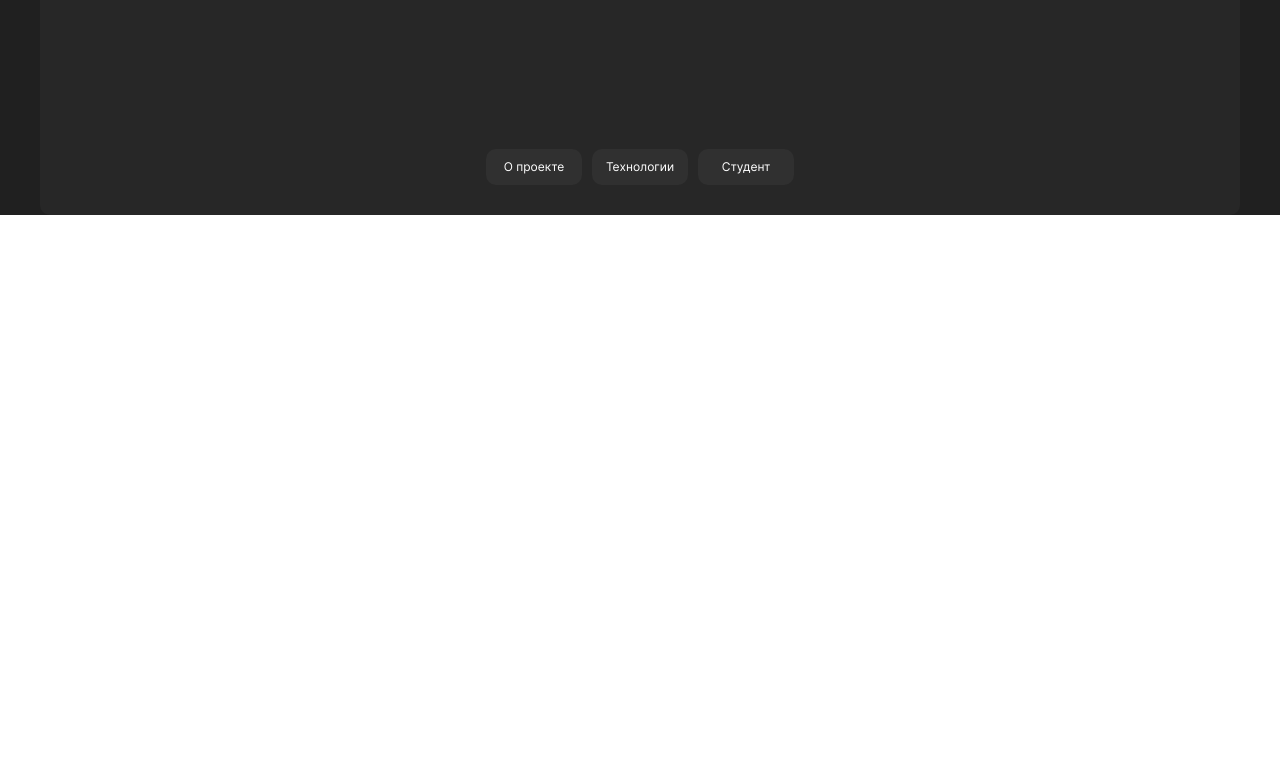
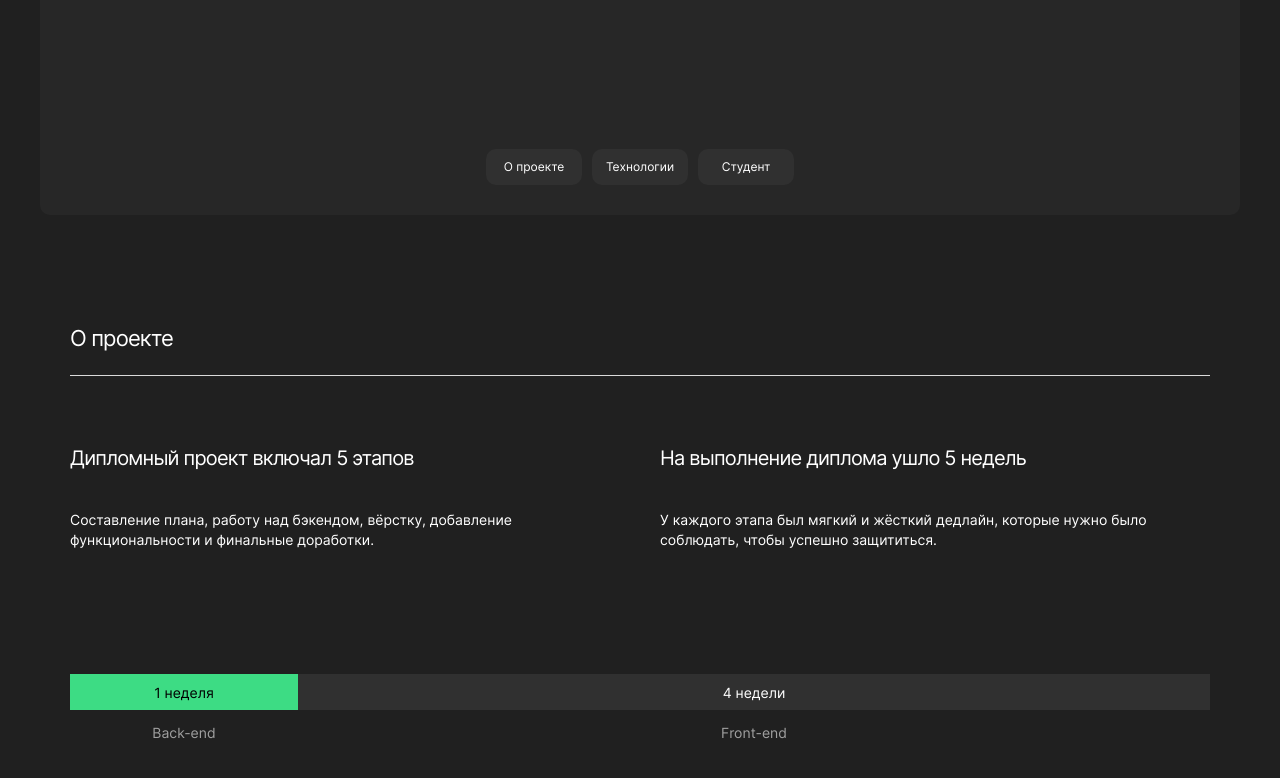
Before and after one commit to trufak/movies-explorer-frontend, a React (Create React App) app: page / in a window 1280 px wide. Shown: the part 372-1150 px from the top of the page. Before the commit the page ends 800 px from the top, so only its background shows below. Built offline with nearby package versions, Linux system fonts and the light colour scheme.

Commit message:
feat: сверстать AboutProject

```diff
--- /dev/null
+++ b/src/components/AboutProject/AboutProject.css
@@ -0,0 +1,143 @@
+.AboutProject {
+  padding: 110px 70px;
+}
+
+@media screen and (max-width: 768px) {
+  .AboutProject {
+    padding: 90px 50px;
+  }
+}
+
+@media screen and (max-width: 320px) {
+  .AboutProject {
+    padding: 70px 18px;
+  }
+}
+
+.AboutProject__title {
+  margin: 0;
+  font-weight: 400;
+  font-size: 22px;
+  line-height: 27px;
+  padding-bottom: 23px;
+  border-bottom: 1px solid #DADADA;
+  letter-spacing: -0.04em;
+}
+
+@media screen and (max-width: 320px) {
+  .AboutProject__title {
+    font-size: 18px;
+    line-height: 22px;
+    padding-bottom: 28px;
+  }
+}
+
+.AboutProject__table {
+  margin: 70px 0 110px;
+  display: grid;
+  grid-template-columns: 1fr 1fr;
+  grid-template-rows: auto auto;
+  column-gap: 40px;
+  row-gap: 26px;
+}
+
+@media screen and (max-width: 768px) {
+  .AboutProject__table {
+    column-gap: 30px;
+    row-gap: 22px;
+  }
+}
+
+@media screen and (max-width: 320px) {
+  .AboutProject__table {
+    grid-template-columns: 1fr;
+    grid-template-rows: repeat(4, auto);
+    row-gap: 16px;
+  }
+}
+
+.AboutProject__column-title {
+  margin: 0;
+  grid-row: 1;
+  font-weight: 400;
+  font-size: 20px;
+  line-height: 24px;
+  letter-spacing: -0.04em;
+}
+
+@media screen and (max-width: 320px) {
+  .AboutProject__column-title {
+    grid-row: auto;
+    font-size: 18px;
+    line-height: 22px;
+  }
+}
+
+.AboutProject__text {
+  font-weight: 400;
+  font-size: 14px;
+  line-height: 20px;
+}
+
+@media screen and (max-width: 768px) {
+  .AboutProject__text {
+    font-size: 12px;
+    line-height: 18px;
+  }
+}
+
+@media screen and (max-width: 320px) {
+  .AboutProject__text {
+    font-size: 11px;
+    line-height: 16px;
+  }
+}
+
+.AboutProject__time-line {
+  display: grid;
+  grid-template-columns: 228px 1fr;
+  grid-template-rows: 36px 45px;
+  font-size: 14px;
+  line-height: 17px;
+  align-items: center;
+  justify-items: center;
+}
+
+@media screen and (max-width: 768px) {
+  .AboutProject__time-line {
+    grid-template-columns: 140px 1fr;
+  }
+}
+
+@media screen and (max-width: 320px) {
+  .AboutProject__time-line {
+    grid-template-columns: 100px 1fr;
+    font-size: 11px;
+    line-height: 13px;
+  }
+}
+
+.AboutProject__time-backend {
+  grid-row: 1;
+  width: 100%;
+  height: 100%;
+  background-color: #3DDC84;
+  color: rgb(0, 0, 0);
+  display: flex;
+  align-items: center;
+  justify-content: center;
+}
+
+.AboutProject__time-frontend {
+  grid-row: 1;
+  width: 100%;
+  height: 100%;
+  background-color: #303030;
+  display: flex;
+  align-items: center;
+  justify-content: center;
+}
+
+.AboutProject__time-desc {
+  color: #A0A0A0;
+}
--- /dev/null
+++ b/src/components/AboutProject/AboutProject.js
@@ -0,0 +1,33 @@
+import './AboutProject.css';
+
+const AboutProject = () => {
+  return (
+    <div className='AboutProject'>
+      <h2 className='AboutProject__title'> О проекте </h2>
+      <div className='AboutProject__table'>
+        <h3 className='AboutProject__column-title'>
+          Дипломный проект включал 5 этапов
+        </h3>
+        <p className='AboutProject__text'>
+          Составление плана, работу над бэкендом,
+          вёрстку, добавление функциональности и финальные доработки.
+        </p>
+        <h3 className='AboutProject__column-title'>
+          На выполнение диплома ушло 5 недель
+        </h3>
+        <p className='AboutProject__text'>
+          У каждого этапа был мягкий и жёсткий дедлайн,
+          которые нужно было соблюдать, чтобы успешно защититься.
+        </p>
+      </div>
+      <div className='AboutProject__time-line'>
+        <p className='AboutProject__time-backend'> 1 неделя </p>
+        <p className='AboutProject__time-desc'> Back-end </p>
+        <p className='AboutProject__time-frontend'> 4 недели </p>
+        <p className='AboutProject__time-desc'> Front-end </p>
+      </div>
+    </div>
+  );
+};
+
+export default AboutProject;
--- a/src/components/Main/Main.js
+++ b/src/components/Main/Main.js
@@ -1,11 +1,13 @@
 import Header from '../Header/Header';
 import Promo from '../Promo/Promo';
+import AboutProject from '../AboutProject/AboutProject';
 
 const Main = ({ loggedIn }) => {
   return (
     <div>
       <Header loggedIn={loggedIn} />
       <Promo />
+      <AboutProject />
     </div>
 );
 };
--- a/src/components/Promo/Promo.js
+++ b/src/components/Promo/Promo.js
@@ -6,7 +6,7 @@ const Promo = () => {
     <div className="Promo">
       <div className="Promo__container">
         <h1 className="Promo__title">
-          Курс Веб-разработки - это одно из самых сложных испытаний в моей жизни
+          Учебный проект студента факультета Веб-разработки.
         </h1>
         <NavTab />
       </div>
```
